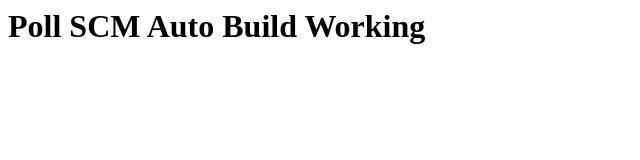
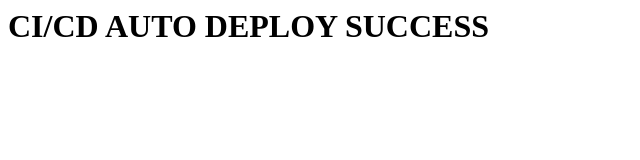
Before and after one commit to cloudtech346/myapp-cicd, a plain HTML site: page index.html in a window 1280 px wide. Shown: the whole page, without its empty margins (0-640 px from the left). Drawn offline with Linux system fonts and the light colour scheme.

Commit message:
auto deploy test

```diff
--- a/index.html
+++ b/index.html
@@ -1 +1 @@
-<h1>Poll SCM Auto Build Working</h1>
+<h1>CI/CD AUTO DEPLOY SUCCESS</h1>
```
